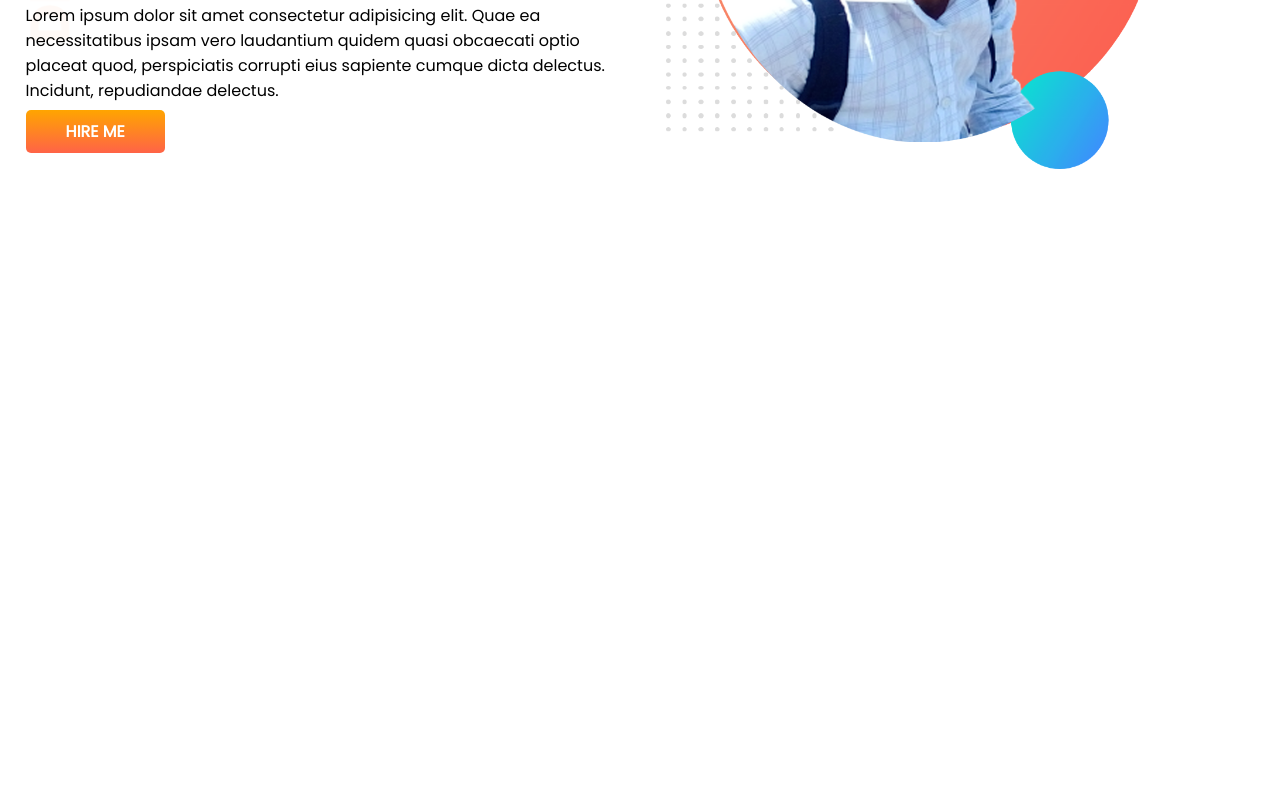
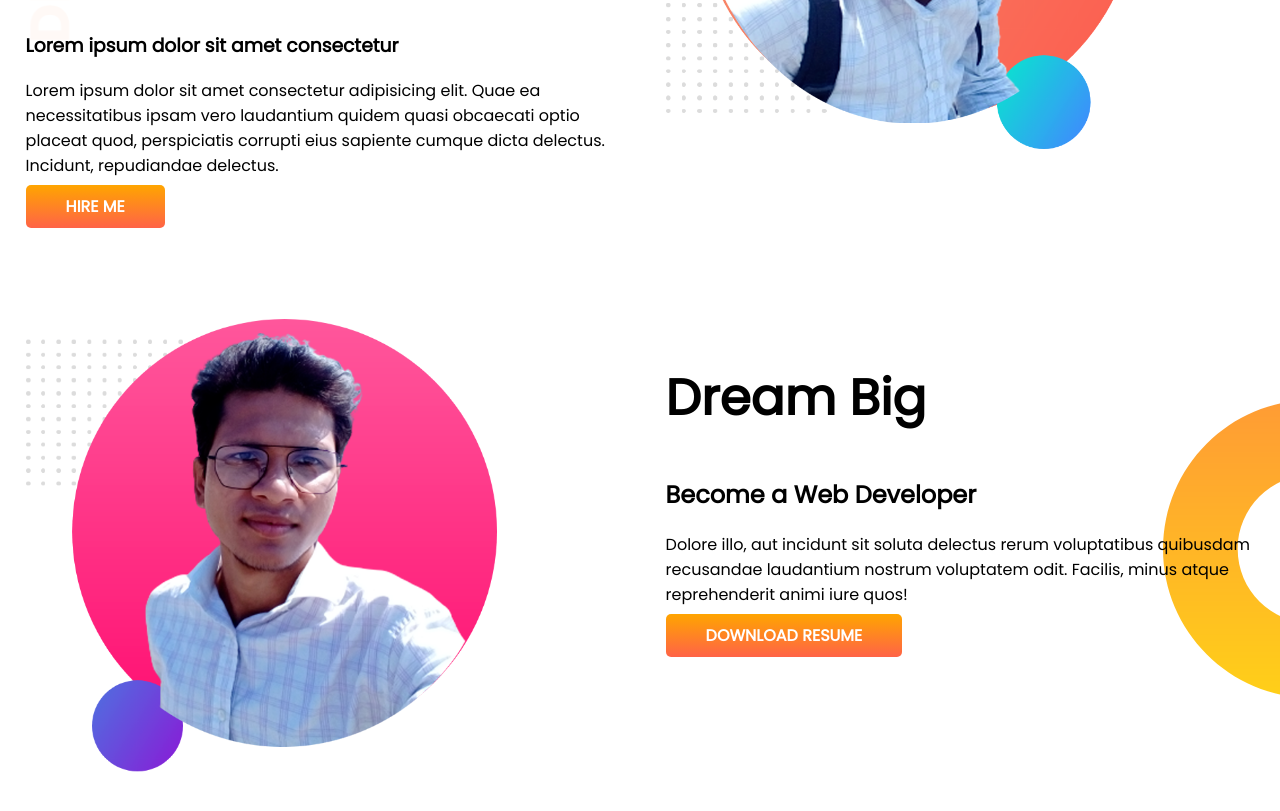
Before and after one commit to developermostafizur/developer-portfolio, a plain HTML site: page index.html in a window 1280 px wide. Shown: the part 319-1130 px from the top of the page. Before the commit the page ends 800 px from the top, so only its background shows below. Drawn offline with Linux system fonts and the light colour scheme.

Commit message:
dream added

```diff
--- a/index.html
+++ b/index.html
@@ -29,6 +29,27 @@
             <img src="images/mostafizur.png" alt="images to mostafizur">
         </div>
     </section>
+
+
+
+
+    <section class="dream-big">
+        <div class="half-width">
+            <img src="images/mostafizur2.png" alt="image to Mostafizur2">
+        </div>
+
+        <div class="half-width">
+            <h1>Dream Big</h1>
+            <h2>Become a Web Developer</h2>
+            Dolore illo, aut incidunt sit soluta delectus rerum
+            voluptatibus quibusdam recusandae laudantium nostrum voluptatem odit. Facilis, minus atque reprehenderit
+            animi iure quos!</p>
+            <a class="link-button" target="_blank" href="https://www.facebook.com/">DOWNLOAD RESUME</a>
+        </div>
+
+
+
+    </section>
 </body>
 
 </html>
--- a/style.css
+++ b/style.css
@@ -13,11 +13,13 @@ h1 {
 
 section {
     display: flex;
+    margin-bottom: 100px;
 }
 
 .half-width {
     width: 50%;
     padding-left: 2%;
+    padding-right: 2%;
 }
 
 .half-width img {
@@ -37,3 +39,9 @@ section {
     background-image: url(images/top-banner.png);
     background-repeat: no-repeat;
 }
+
+.dream-big {
+    background-image: url(images/dream-bg.png);
+    background-repeat: no-repeat;
+    background-position: right;
+}
```
